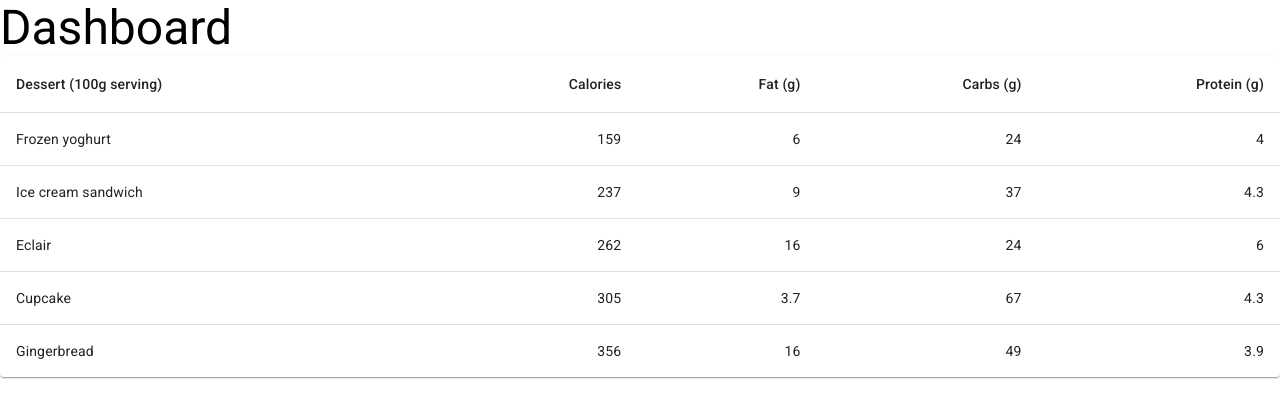
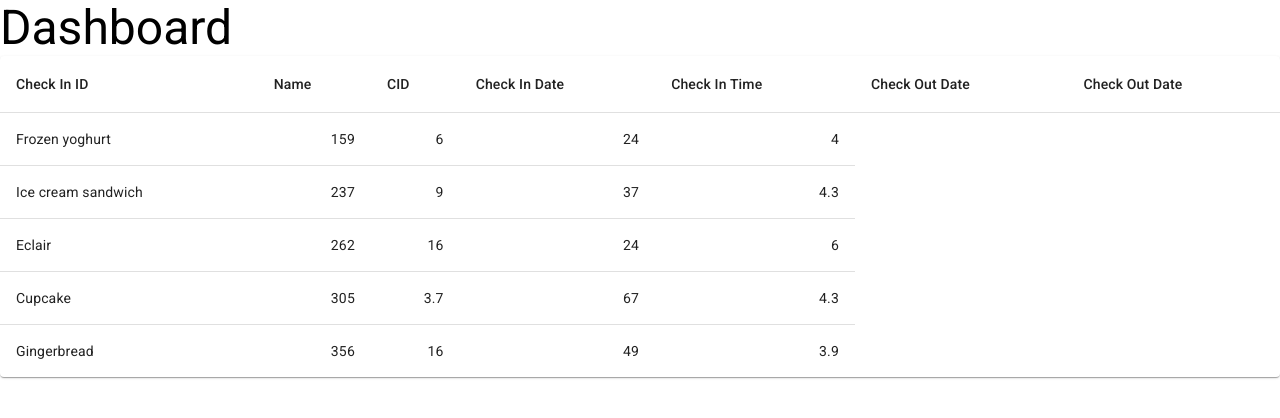
Before and after one commit to Kzoeps/dekyil-check-in, a React (Create React App) app: page /dashboard in a window 1280 px wide. Shown: the top 418 px of the page. Built offline with nearby package versions, Linux system fonts and the light colour scheme.

Commit message:
feat(gues-list): mapped column headers with column config

```diff
--- a/src/screens/dashboard/components/guest-list.tsx
+++ b/src/screens/dashboard/components/guest-list.tsx
@@ -6,6 +6,7 @@ import TableContainer from '@mui/material/TableContainer';
 import TableHead from '@mui/material/TableHead';
 import TableRow from '@mui/material/TableRow';
 import Paper from '@mui/material/Paper';
+import {ColumnConfig} from '../models/models';
 
 function createData(
 	name: string,
@@ -25,17 +26,19 @@ const rows = [
 	createData('Gingerbread', 356, 16.0, 49, 3.9),
 ];
 
-export default function GuestList() {
+export default function GuestList(props: {column: Readonly<ColumnConfig[]>}) {
+	const {column} = props;
 	return (
 		<TableContainer component={Paper}>
 			<Table sx={{ minWidth: 650 }} aria-label="simple table">
 				<TableHead>
 					<TableRow>
-						<TableCell>Dessert (100g serving)</TableCell>
-						<TableCell align="right">Calories</TableCell>
-						<TableCell align="right">Fat&nbsp;(g)</TableCell>
-						<TableCell align="right">Carbs&nbsp;(g)</TableCell>
-						<TableCell align="right">Protein&nbsp;(g)</TableCell>
+						{column.map((config) => (<TableCell key={config.field}>{config.display}</TableCell>))}
+						{/*<TableCell>Dessert (100g serving)</TableCell>*/}
+						{/*<TableCell align="right">Calories</TableCell>*/}
+						{/*<TableCell align="right">Fat&nbsp;(g)</TableCell>*/}
+						{/*<TableCell align="right">Carbs&nbsp;(g)</TableCell>*/}
+						{/*<TableCell align="right">Protein&nbsp;(g)</TableCell>*/}
 					</TableRow>
 				</TableHead>
 				<TableBody>
--- a/src/screens/dashboard/dashboard-container.tsx
+++ b/src/screens/dashboard/dashboard-container.tsx
@@ -1,6 +1,7 @@
 import * as React from 'react';
 import {Typography} from '@mui/material';
 import GuestList from './components/guest-list';
+import {GUEST_LIST_COLUMNS} from './models/constants';
 
 
 export const Dashboard = () => {
@@ -8,7 +9,7 @@ export const Dashboard = () => {
 	return (
 		<div>
 			<Typography variant="h3">Dashboard</Typography>
-			<GuestList/>
+			<GuestList column={GUEST_LIST_COLUMNS}/>
 		</div>
 	);
 };
--- a/src/screens/dashboard/models/constants.ts
+++ b/src/screens/dashboard/models/constants.ts
@@ -1,7 +1,9 @@
-export const GUEST_LIST_COLUMNS = [
+import {ColumnConfig} from './models';
+
+export const GUEST_LIST_COLUMNS: Readonly<ColumnConfig[]> = [
 	{
 		field: 'checkInId',
-		display: 'Check In Id'
+		display: 'Check In ID'
 	},
 	{
 		field: 'name',
@@ -28,4 +30,5 @@ export const GUEST_LIST_COLUMNS = [
 		display: 'Check Out Date'
 	}
 ]
+
 export {};
--- /dev/null
+++ b/src/screens/dashboard/models/models.ts
@@ -0,0 +1,4 @@
+export interface ColumnConfig {
+	field: string,
+	display: string
+}
```
